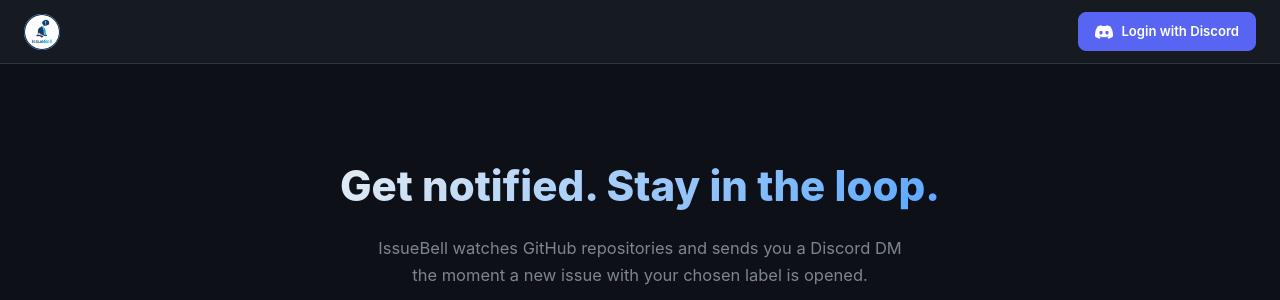
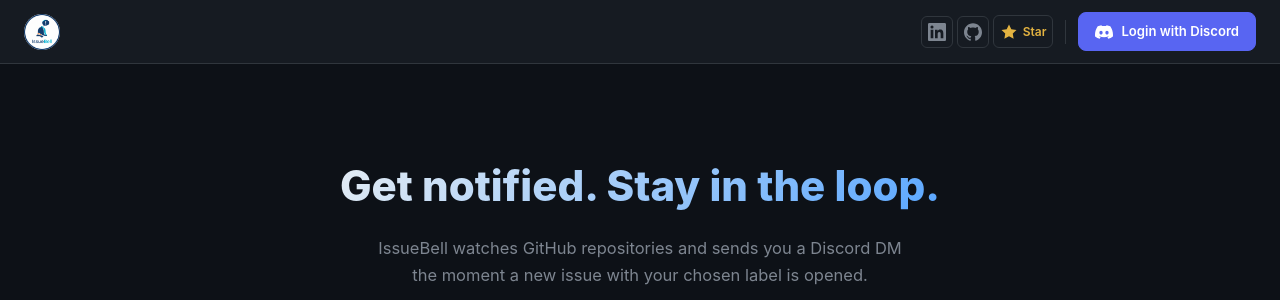
Before and after one commit to back1ash/IssueBell, a FastAPI app: page / in a window 1280 px wide. Shown: the top 300 px of the page. Run offline with FastAPI, Linux system fonts and the light colour scheme.

Commit message:
feat: add LinkedIn, GitHub, and Star buttons to navbar

```diff
--- a/app/templates/index.html
+++ b/app/templates/index.html
@@ -17,6 +17,26 @@
       <span class="navbar__logo-fallback"><span class="navbar__bell">🔔</span><span class="navbar__title">IssueBell</span></span>
     </div>
     <nav class="navbar__actions">
+      <!-- ── Social links ───────────────────────────────────────────────── -->
+      <div class="navbar__social">
+        <a href="https://www.linkedin.com/in/back1ash/" target="_blank" rel="noopener" class="btn btn--ghost btn--icon" title="LinkedIn">
+          <svg viewBox="0 0 24 24" fill="currentColor" xmlns="http://www.w3.org/2000/svg">
+            <path d="M20.447 20.452h-3.554v-5.569c0-1.328-.027-3.037-1.852-3.037-1.853 0-2.136 1.445-2.136 2.939v5.667H9.351V9h3.414v1.561h.046c.477-.9 1.637-1.85 3.37-1.85 3.601 0 4.267 2.37 4.267 5.455v6.286zM5.337 7.433a2.062 2.062 0 0 1-2.063-2.065 2.064 2.064 0 1 1 2.063 2.065zm1.782 13.019H3.555V9h3.564v11.452zM22.225 0H1.771C.792 0 0 .774 0 1.729v20.542C0 23.227.792 24 1.771 24h20.451C23.2 24 24 23.227 24 22.271V1.729C24 .774 23.2 0 22.222 0h.003z"/>
+          </svg>
+        </a>
+        <a href="https://github.com/back1ash" target="_blank" rel="noopener" class="btn btn--ghost btn--icon" title="GitHub">
+          <svg viewBox="0 0 24 24" fill="currentColor" xmlns="http://www.w3.org/2000/svg">
+            <path d="M12 .297c-6.63 0-12 5.373-12 12 0 5.303 3.438 9.8 8.205 11.385.6.113.82-.258.82-.577 0-.285-.01-1.04-.015-2.04-3.338.724-4.042-1.61-4.042-1.61C4.422 18.07 3.633 17.7 3.633 17.7c-1.087-.744.084-.729.084-.729 1.205.084 1.838 1.236 1.838 1.236 1.07 1.835 2.809 1.305 3.495.998.108-.776.417-1.305.76-1.605-2.665-.3-5.466-1.332-5.466-5.93 0-1.31.465-2.38 1.235-3.22-.135-.303-.54-1.523.105-3.176 0 0 1.005-.322 3.3 1.23.96-.267 1.98-.399 3-.405 1.02.006 2.04.138 3 .405 2.28-1.552 3.285-1.23 3.285-1.23.645 1.653.24 2.873.12 3.176.765.84 1.23 1.91 1.23 3.22 0 4.61-2.805 5.625-5.475 5.92.42.36.81 1.096.81 2.22 0 1.606-.015 2.896-.015 3.286 0 .315.21.69.825.57C20.565 22.092 24 17.592 24 12.297c0-6.627-5.373-12-12-12"/>
+          </svg>
+        </a>
+        <a href="https://github.com/back1ash/IssueBell" target="_blank" rel="noopener" class="btn btn--star btn--icon" title="Star IssueBell on GitHub">
+          <svg viewBox="0 0 24 24" fill="currentColor" xmlns="http://www.w3.org/2000/svg">
+            <path d="M12 2l3.09 6.26L22 9.27l-5 4.87 1.18 6.88L12 17.77l-6.18 3.25L7 14.14 2 9.27l6.91-1.01L12 2z"/>
+          </svg>
+          Star
+        </a>
+      </div>
+      <div class="navbar__divider"></div>
       {% if user %}
         <div class="avatar-wrapper">
           {% if user.avatar %}
--- a/static/style.css
+++ b/static/style.css
@@ -114,6 +114,29 @@ code {
 }
 .navbar__bell { font-size: 1.3rem; }
 .navbar__actions { display: flex; align-items: center; gap: 12px; }
+.navbar__social { display: flex; align-items: center; gap: 4px; }
+.navbar__divider {
+  width: 1px;
+  height: 24px;
+  background: var(--border);
+  flex-shrink: 0;
+}
+.btn--icon {
+  padding: 6px;
+  border-radius: 6px;
+  color: var(--text-muted);
+  gap: 5px;
+}
+.btn--icon svg { width: 18px; height: 18px; flex-shrink: 0; }
+.btn--icon:hover { color: var(--text); }
+.btn--star {
+  background: transparent;
+  border-color: var(--border);
+  color: #e3b341;
+  font-size: 0.8rem;
+  font-weight: 600;
+}
+.btn--star:hover { background: rgba(227, 179, 65, 0.12); border-color: #e3b341; }
 
 .avatar-wrapper { display: flex; align-items: center; gap: 8px; }
 .avatar {
```
